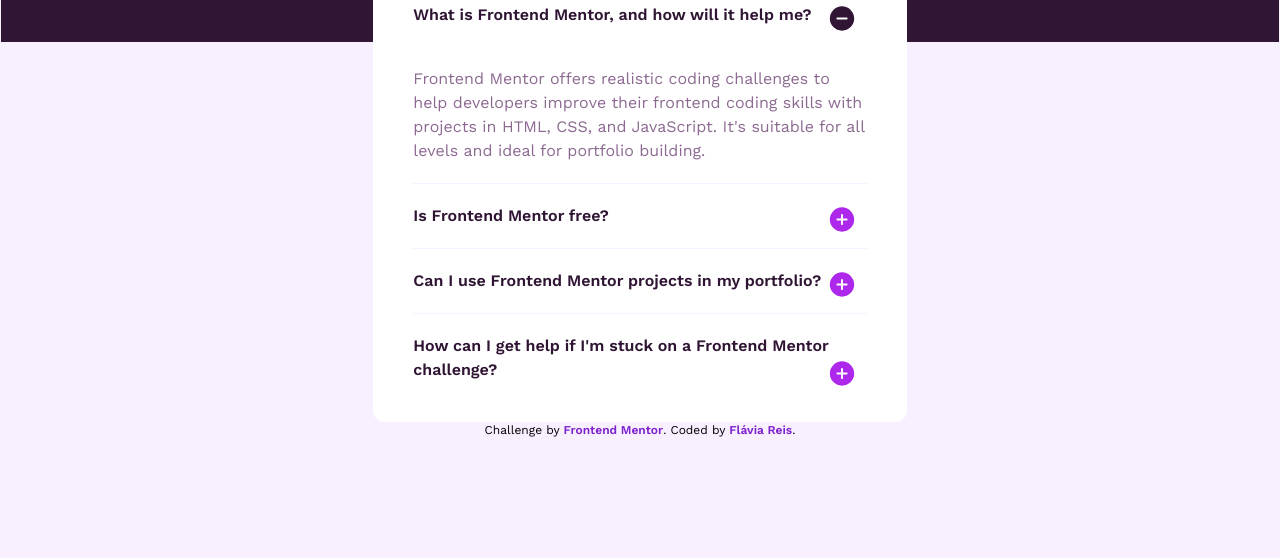
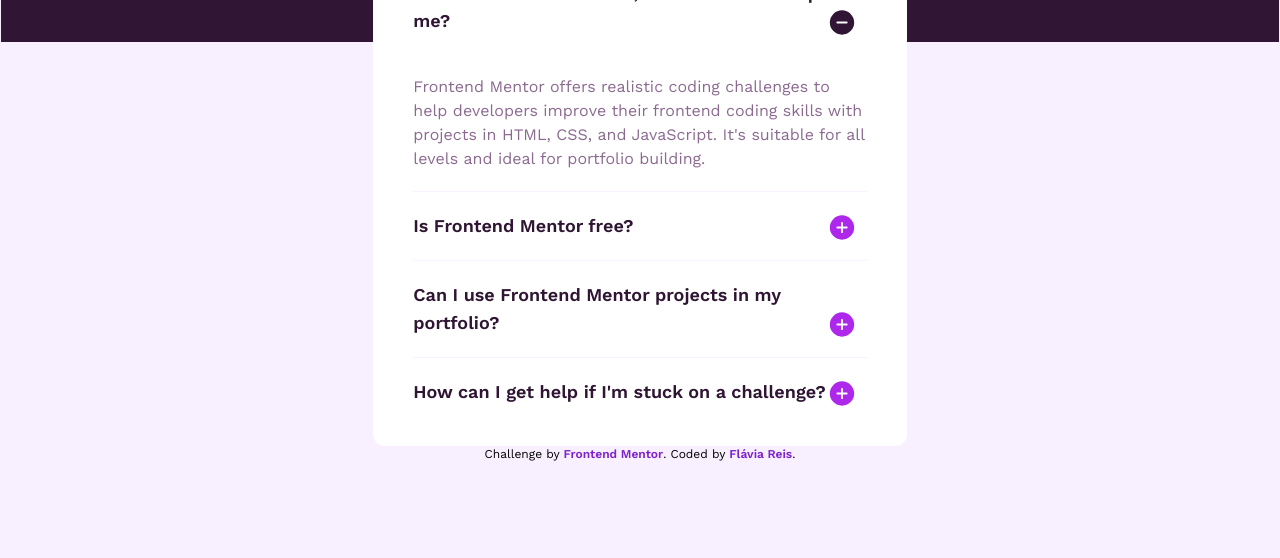
Before and after one commit to flaviare1s/faq-accordion2, a website: page src/index.html in a window 1280 px wide. Shown: the part 242-800 px from the top of the page. Drawn offline with nearby package versions, Linux system fonts and the light colour scheme.

Commit message:
Adjusting

```diff
--- a/src/index.html
+++ b/src/index.html
@@ -31,26 +31,26 @@
         <h1 class="font-bold text-dark_purple text-3xl md:text-6xl">FAQs</h1>
       </div>
       <dl class="js-accordion">
-        <dt class="text-dark_purple text-base font-semibold pt-6 pb-5 hover:text-pink relative pr-7"><a href="#">What is Frontend Mentor, and how will it help me?</a></dt>
+        <dt class="text-dark_purple text-base md:text-lg font-semibold pt-6 pb-5 hover:text-pink relative pr-7"><a href="#">What is Frontend Mentor, and how will it help me?</a></dt>
         <dd class="text-grayish_purple text-sm leading-6 py-5 md:text-base">
           Frontend Mentor offers realistic coding challenges to help developers improve their
           frontend coding skills with projects in HTML, CSS, and JavaScript. It's suitable for
           all levels and ideal for portfolio building.
         </dd>
         <hr class="border-light_pink">
-        <dt class="text-dark_purple text-base font-semibold py-5 hover:text-pink relative pr-7"><a href="#">Is Frontend Mentor free?</a></dt>
+        <dt class="text-dark_purple text-base md:text-lg font-semibold py-5 hover:text-pink relative pr-7"><a href="#">Is Frontend Mentor free?</a></dt>
         <dd class="text-grayish_purple text-sm leading-6 py-5 md:text-base">
           Yes, Frontend Mentor offers both free and premium coding challenges, with the free
           option providing access to a range of projects suitable for all skill levels.
         </dd>
         <hr class="border-light_pink">
-        <dt class="text-dark_purple text-base font-semibold py-5 hover:text-pink relative pr-7"><a href="#">Can I use Frontend Mentor projects in my portfolio?</a></dt>
+        <dt class="text-dark_purple text-base md:text-lg font-semibold py-5 hover:text-pink relative pr-7"><a href="#">Can I use Frontend Mentor projects in my portfolio?</a></dt>
         <dd class="text-grayish_purple text-sm leading-6 py-5 md:text-base">
           Yes, you can use projects completed on Frontend Mentor in your portfolio. It's an excellent
           way to showcase your skills to potential employers!
         </dd>
         <hr class="border-light_pink">
-        <dt class="text-dark_purple text-base font-semibold pt-5 hover:text-pink relative pr-7"><a href="#">How can I get help if I'm stuck on a Frontend Mentor challenge?</a></dt>
+        <dt class="text-dark_purple text-base md:text-lg font-semibold pt-5 hover:text-pink relative pr-7"><a href="#">How can I get help if I'm stuck on a challenge?</a></dt>
         <dd class="text-grayish_purple text-sm leading-6 py-5 md:text-base">
           The best place to get help is inside Frontend Mentor's Discord community. There's a help
           channel where you can ask questions and seek support from other community members.
```
Also changed, not shown: src/output.css.
